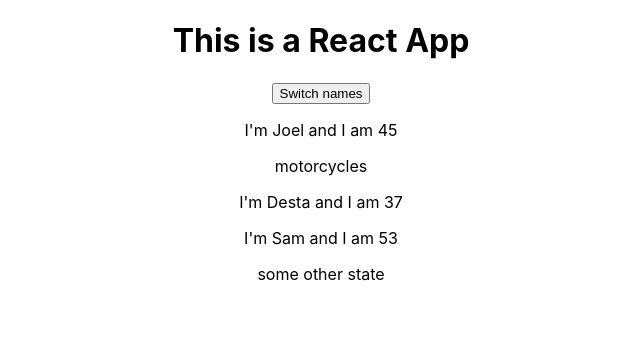
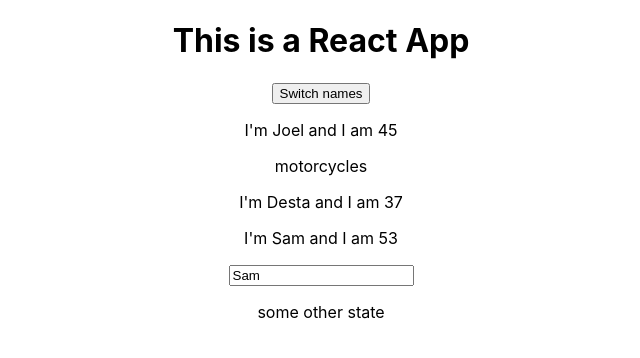
Before and after one commit to JoelBrown1/react_basics_project1, a React (Create React App) app in the folder project-1/: page / in a window 1280 px wide. Shown: the top 358 px of the page, without its empty margins (319-959 px from the left). Built offline with nearby package versions, Linux system fonts and the light colour scheme.

Commit message:
feat: adding functions to children 2 ways

```diff
--- a/project-1/src/App.js
+++ b/project-1/src/App.js
@@ -13,32 +13,48 @@
     otherState: 'some other state',
   }
 
-  switchNameHandler = () => {
+  switchNameHandler = (newName) => {
     console.log('the handle click button was clicked');
     // manipulate state to change a person's data
     this.setState({
       persons: [
         {name: 'Joel', age: 46, hobies: 'motorcycles' },
         {name: 'Desta', age: 38},
-        {name: 'Clarice', age: 22},
+        {name: newName, age: 22},
       ],
     })
+  }
+
+  changeNameHandler = (evt) => {
+    const newName = evt.target.value
+    this.setState({
+      persons: [
+        {name: 'Joel', age: 46, hobies: 'motorcycles' },
+        {name: 'Desta', age: 38},
+        {name: newName, age: 22},
+      ],
+    })
+
   }
 
   render() {
     return (
       <div className="App">
         <h1>This is a React App</h1>
-        <button onClick={this.switchNameHandler}>Switch names</button>
-        {this.state.persons.map(p => {
+        <button onClick={this.switchNameHandler.bind(this, 'Clarice')}>Switch names</button>
+        {this.state.persons.map((p, i) => {
           console.log('this is the person: ', p);
-          return <Person name={p.name} age={p.age}> {p.hobies? p.hobies : null} </Person>
+          return (
+            <Person
+              name={p.name}
+              age={p.age}
+              handleClick={(n) => this.switchNameHandler(n)}>
+              {p.hobies? p.hobies : null}
+              { i === this.state.persons.length - 1 ? <input type='text' onChange={this.changeNameHandler} value={p.name}/> : null}
+            </Person>
+            )
         })}
         <p>{this.state.otherState}</p>
-        {/* { this.renderPeople() } */}
-        {/* <Person name={'Joel'} age={45}>I like to ride motorcycles</Person>
-        <Person name={'Desta'} age={37}/>
-        <Person name={'Sam'} age={53}/> */}
       </div>
     );
   };
--- a/project-1/src/components/Person/Person.jsx
+++ b/project-1/src/components/Person/Person.jsx
@@ -2,10 +2,10 @@
 
 const person = (props) => {
   return (
-    <>
+    <div onClick={() => props.handleClick('Jefferson') }>
       <p>I'm {props.name} and I am {props.age}</p>
       {props.children ? <p>{props.children}</p> : null }
-    </>
+    </div>
   )
 }
 
```
Also changed, not shown: 1 other file (tests, documents, lock files or other folders).
